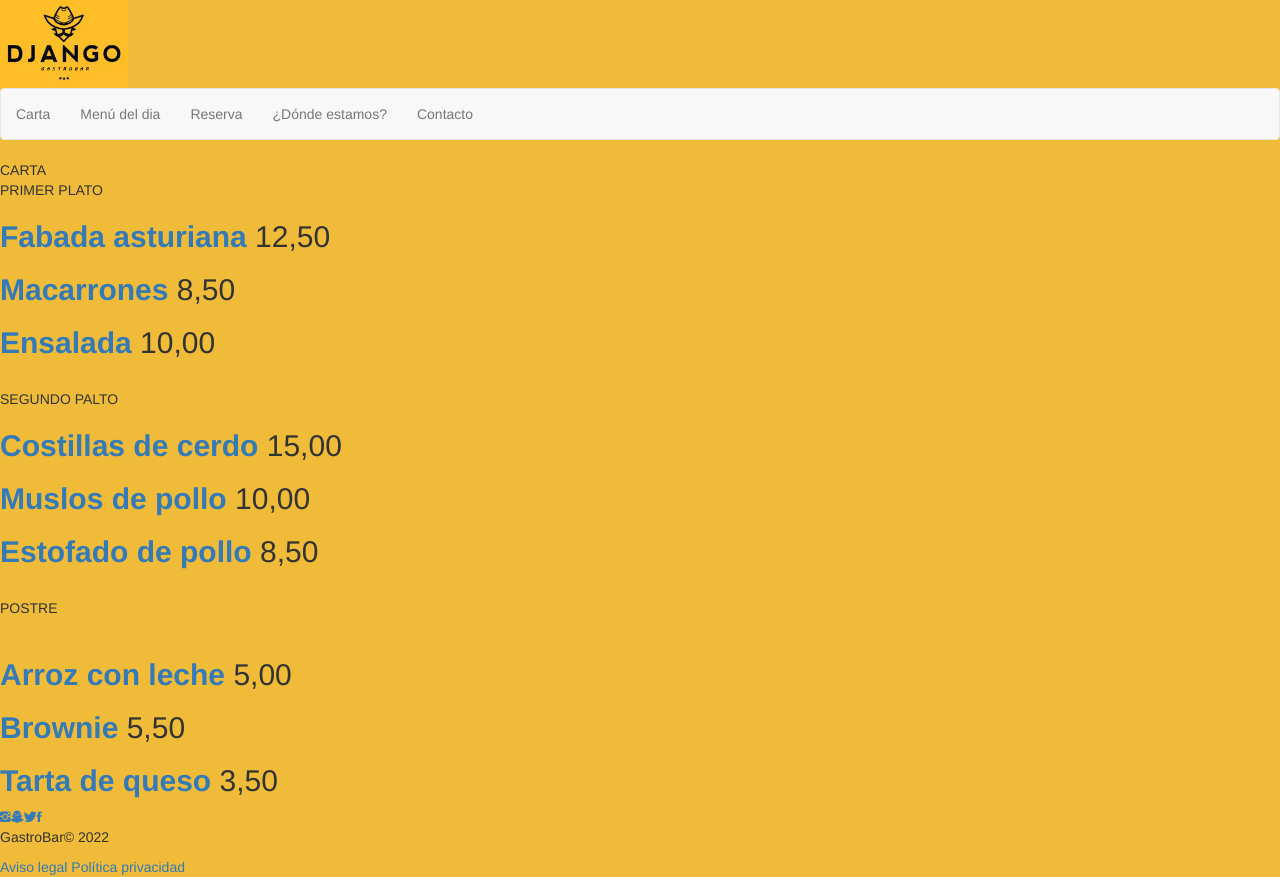
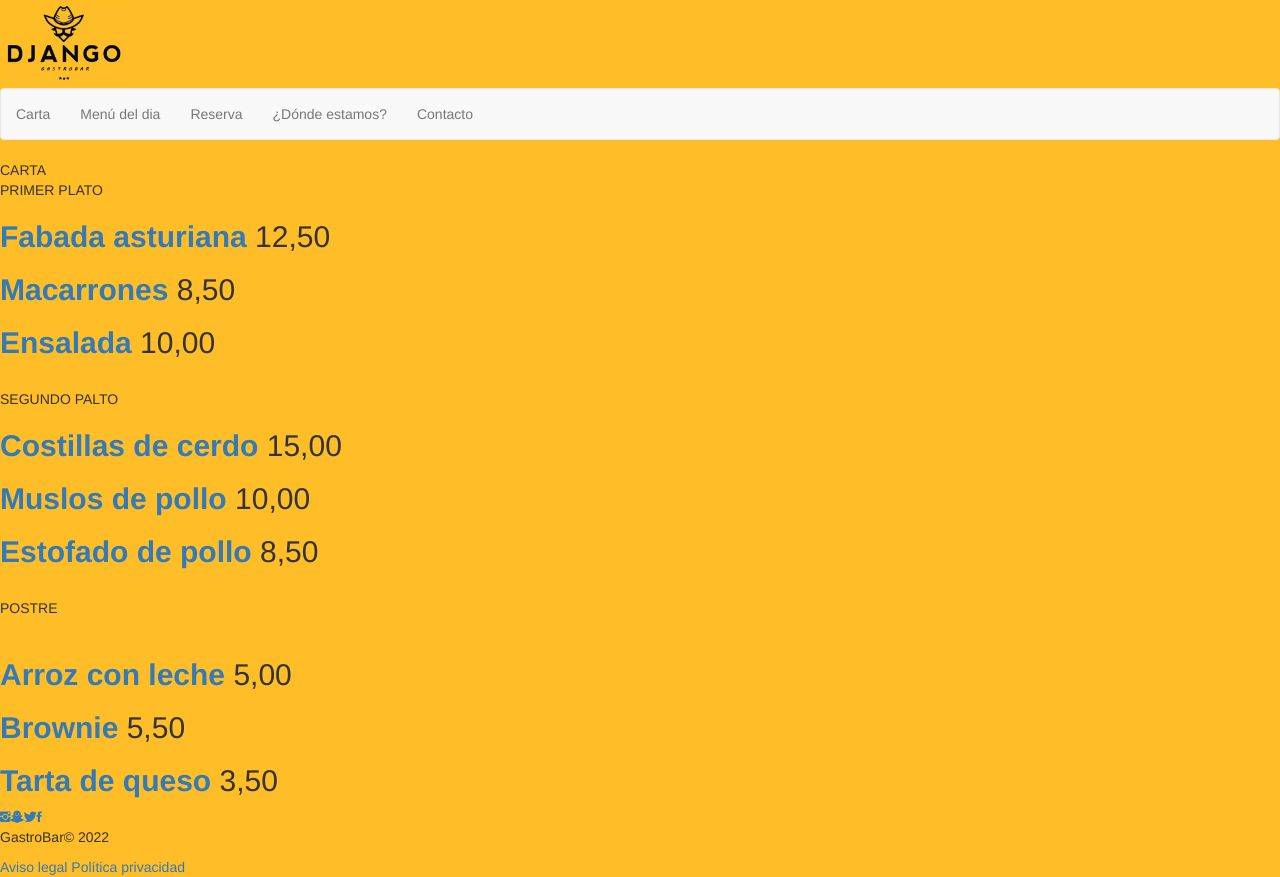
Before and after one commit to CEB-2/django_gastrobar, a Django app: page /gastrobar/ in a window 1280 px wide. Run offline with Django 4.2, Linux system fonts and the light colour scheme; data comes from the database, SQL or seed files in the repository; some libraries are stand-ins or nearby versions; some web fonts are replaced.

Commit message:
background color actualizado

```diff
--- a/django_gastrobar/static/css/general.css
+++ b/django_gastrobar/static/css/general.css
@@ -1,6 +1,6 @@
 /* Global */
 body{
-    background-color: #efbb38;
+    background-color: #ffbd27;
 }
 
 
```
